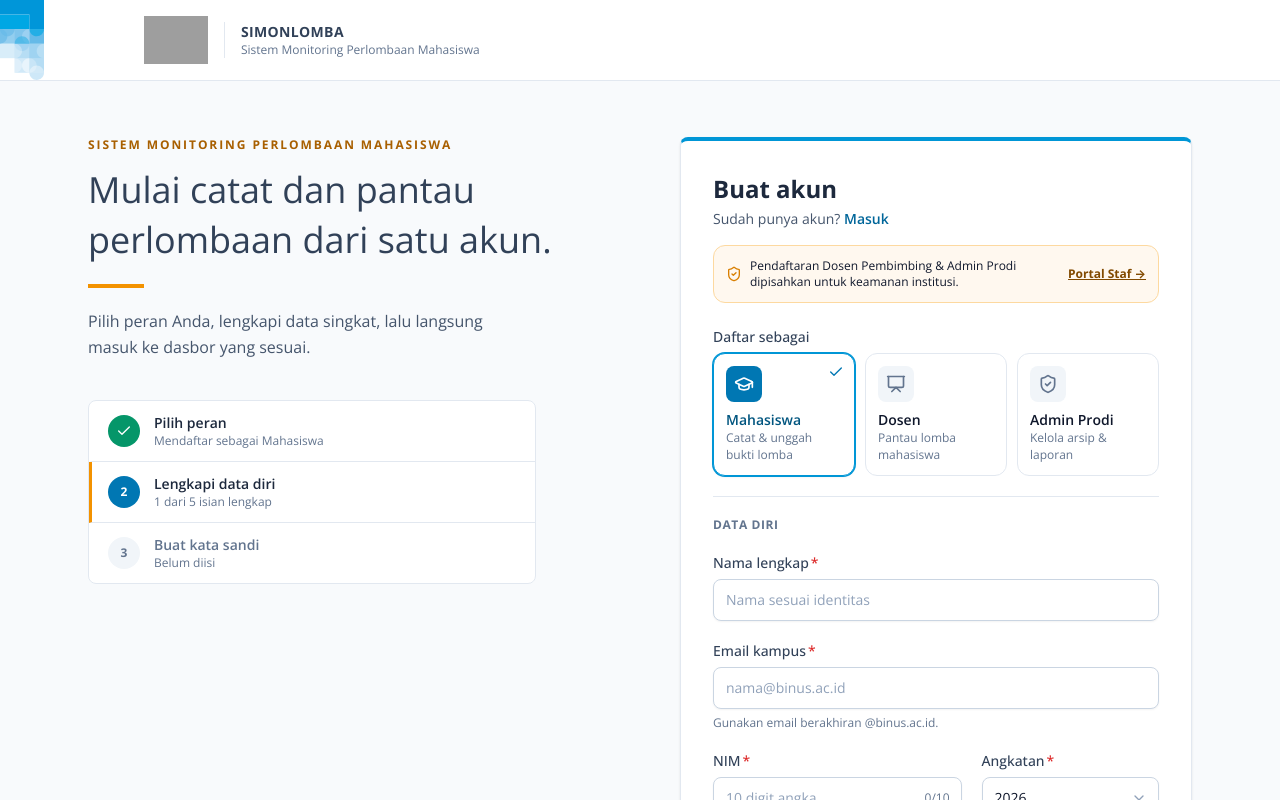
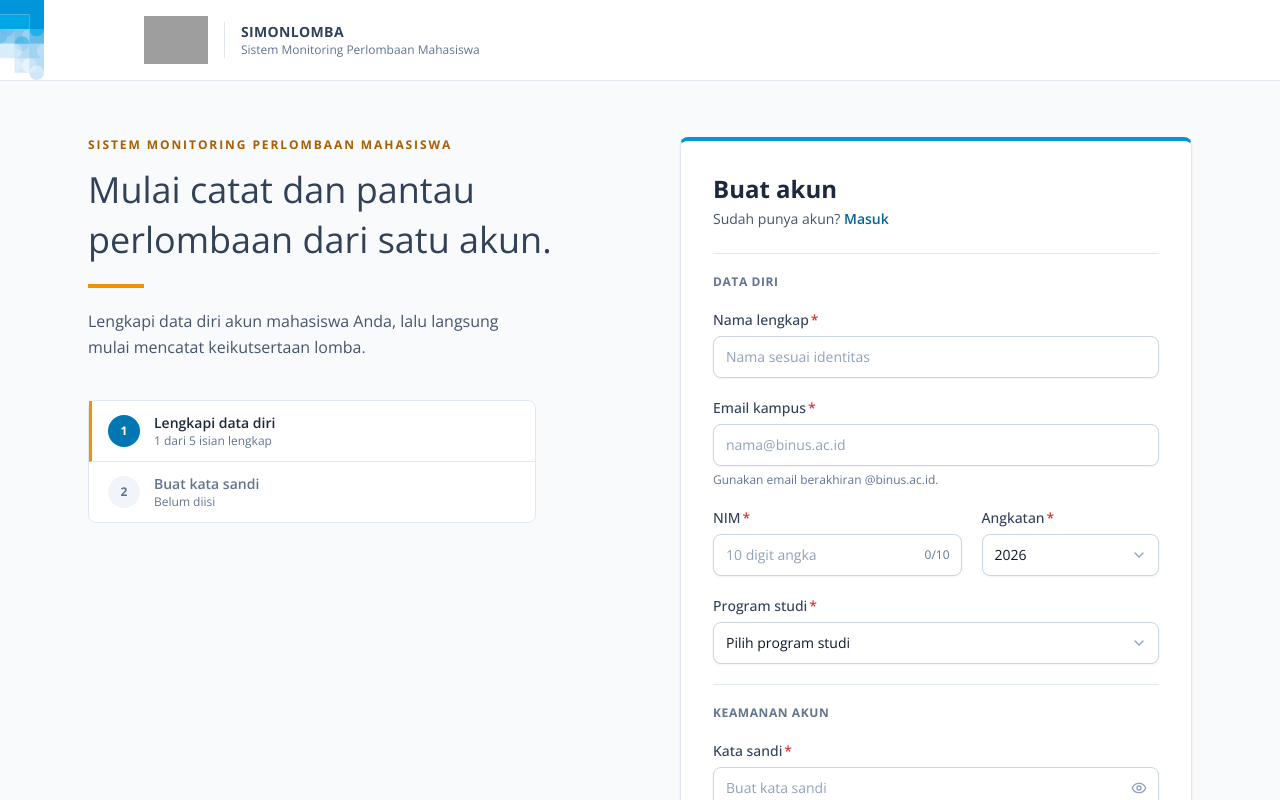
Before and after one commit to FavianJZ/Sistem-Monitoring-Perlombaan-Mahasiswa, a React (Vite) app: page /daftar in a window 1280 px wide. Shown: the top 800 px of the page. Built offline with nearby package versions, Linux system fonts and the light colour scheme; grey boxes are pictures that could not be loaded.

Commit message:
fix: perketat keamanan pendaftaran portal staf, hapus tombol publik dan batasi domain daftar khusus mahasiswa

```diff
--- a/src/pages/Login.jsx
+++ b/src/pages/Login.jsx
@@ -162,7 +162,7 @@ export default function Login() {
             </Button>
           </form>
 
-          <div className="mt-5 border-t border-slate-100 pt-4 text-center text-sm text-slate-600 space-y-1.5">
+          <div className="mt-5 border-t border-slate-100 pt-4 text-center text-sm text-slate-600">
             <p>
               Belum punya akun?{' '}
               <Link
@@ -171,16 +171,6 @@ export default function Login() {
                 className="font-semibold text-primary-700 hover:text-primary-800 hover:underline"
               >
                 Daftar sekarang
-              </Link>
-            </p>
-            <p className="text-xs text-slate-500">
-              Dosen atau Admin Prodi?{' '}
-              <Link
-                to="/daftar-staf"
-                state={lokasi.state}
-                className="font-semibold text-accent-700 hover:text-accent-800 hover:underline"
-              >
-                Portal Pendaftaran Staf →
               </Link>
             </p>
           </div>
--- a/src/pages/Register.jsx
+++ b/src/pages/Register.jsx
@@ -5,10 +5,7 @@ import {
   CircleAlert,
   Eye,
   EyeOff,
-  GraduationCap,
   Mail,
-  Presentation,
-  ShieldCheck,
   UserPlus,
 } from 'lucide-react'
 import { ModalVerifikasiOtp } from '@/components/auth/ModalVerifikasiOtp'
@@ -21,17 +18,12 @@ import { useAuth } from '@/auth/AuthContext'
 import { berandaRole } from '@/auth/sesi'
 import {
   DOMAIN_KAMPUS,
-  FIELD_PER_LANGKAH,
-  PERAN_REGISTRASI,
   kekuatanSandi,
   validasiRegistrasi,
 } from '@/auth/validasiRegistrasi'
-import { emailTerpakai, nimTerpakai, KODE_ADMIN_DEMO } from '@/services/userService'
-import { MODE_DEMO } from '@/config/mode'
+import { emailTerpakai, nimTerpakai } from '@/services/userService'
 import { PROGRAM_STUDI } from '@/config/domain'
 import { cn } from '@/lib/cn'
-
-const IKON_PERAN = { mahasiswa: GraduationCap, dosen: Presentation, admin: ShieldCheck }
 
 const TAHUN_INI = new Date().getFullYear()
 const PILIHAN_ANGKATAN = Array.from({ length: 8 }, (_, i) => String(TAHUN_INI - i))
@@ -42,7 +34,6 @@ const FORM_AWAL = {
   nim: '',
   angkatan: String(TAHUN_INI),
   prodi: '',
-  kodeAdmin: '',
   password: '',
   konfirmasi: '',
 }
@@ -94,66 +85,6 @@ function DaftarLangkah({ langkah }) {
         )
       })}
     </ol>
-  )
-}
-
-function PilihanPeran({ nilai, onChange }) {
-  return (
-    <fieldset>
-      <legend className="mb-1.5 block text-sm font-medium text-slate-700">Daftar sebagai</legend>
-      <div className="grid grid-cols-1 gap-2.5 sm:grid-cols-3">
-        {PERAN_REGISTRASI.map((peran) => {
-          const Icon = IKON_PERAN[peran.value]
-          const dipilih = nilai === peran.value
-          return (
-            <label
-              key={peran.value}
-              className={cn(
-                'relative flex cursor-pointer gap-3 rounded-lg border bg-white p-3 transition-all sm:flex-col sm:gap-2',
-                'has-[:focus-visible]:outline-2 has-[:focus-visible]:outline-offset-2 has-[:focus-visible]:outline-primary-600',
-                dipilih
-                  ? 'border-primary-500 bg-primary-50/60 shadow-card ring-1 ring-primary-500'
-                  : 'border-slate-200 hover:border-primary-300 hover:bg-slate-50',
-              )}
-            >
-              <input
-                type="radio"
-                name="role"
-                value={peran.value}
-                checked={dipilih}
-                onChange={() => onChange(peran.value)}
-                className="sr-only"
-              />
-              <span
-                className={cn(
-                  'grid size-9 shrink-0 place-items-center rounded-md transition-colors',
-                  dipilih ? 'bg-primary-600 text-white' : 'bg-slate-100 text-slate-500',
-                )}
-              >
-                <Icon className="size-5" aria-hidden="true" />
-              </span>
-              <span className="min-w-0">
-                <span
-                  className={cn(
-                    'block text-sm font-semibold',
-                    dipilih ? 'text-primary-800' : 'text-slate-900',
-                  )}
-                >
-                  {peran.label}
-                </span>
-                <span className="block text-xs leading-snug text-slate-500">{peran.deskripsi}</span>
-              </span>
-              {dipilih && (
-                <Check
-                  className="absolute right-2.5 top-2.5 size-4 text-primary-600"
-                  aria-hidden="true"
-                />
-              )}
-            </label>
-          )
-        })}
-      </div>
-    </fieldset>
   )
 }
 
@@ -214,7 +145,7 @@ export default function Register() {
   const lokasi = useLocation()
   const formRef = useRef(null)
 
-  const [role, setRole] = useState('mahasiswa')
+  const role = 'mahasiswa'
   const [form, setForm] = useState(FORM_AWAL)
   const [setuju, setSetuju] = useState(false)
   const [lihatSandi, setLihatSandi] = useState(false)
@@ -254,11 +185,6 @@ export default function Register() {
     return () => setDisentuh((sebelum) => ({ ...sebelum, [field]: true }))
   }
 
-  function gantiPeran(peranBaru) {
-    setRole(peranBaru)
-    setGalatServer(null)
-  }
-
   async function handleSubmit(event) {
     event.preventDefault()
     setGalatServer(null)
@@ -281,17 +207,11 @@ export default function Register() {
     }
   }
 
-  const isian = FIELD_PER_LANGKAH.dataDiri.filter((field) => {
-    if (field === 'nim' || field === 'angkatan') return role === 'mahasiswa'
-    if (field === 'kodeAdmin') return role === 'admin'
-    return true
-  })
+  const isian = ['nama', 'email', 'nim', 'angkatan', 'prodi']
   const isianLengkap = isian.filter((field) => !galat[field]).length
   const skorSandi = kekuatanSandi(form.password).skor
-  const labelPeran = PERAN_REGISTRASI.find((item) => item.value === role)?.label
 
   const langkah = [
-    { judul: 'Pilih peran', keterangan: `Mendaftar sebagai ${labelPeran}`, selesai: true },
     {
       judul: 'Lengkapi data diri',
       keterangan: `${isianLengkap} dari ${isian.length} isian lengkap`,
@@ -323,7 +243,7 @@ export default function Register() {
   return (
     <AuthLayout
       judul="Mulai catat dan pantau perlombaan dari satu akun."
-      deskripsi="Pilih peran Anda, lengkapi data singkat, lalu langsung masuk ke dasbor yang sesuai."
+      deskripsi="Lengkapi data diri akun mahasiswa Anda, lalu langsung mulai mencatat keikutsertaan lomba."
       catatan="Prototipe antarmuka. Akun disimpan lokal di peramban ini saja."
       panel={<DaftarLangkah langkah={langkah} />}
       lebarForm="lg:w-[34rem]"
@@ -350,19 +270,7 @@ export default function Register() {
         </div>
       )}
 
-      <div className="mt-4 mb-2 rounded-lg border border-accent-200 bg-accent-50/70 p-3 text-xs text-accent-900 flex items-center justify-between gap-3">
-        <div className="flex items-center gap-2">
-          <ShieldCheck className="size-4 shrink-0 text-accent-600" />
-          <span>Pendaftaran Dosen Pembimbing & Admin Prodi dipisahkan untuk keamanan institusi.</span>
-        </div>
-        <Link to="/daftar-staf" className="font-bold underline text-accent-800 hover:text-accent-950 shrink-0">
-          Portal Staf →
-        </Link>
-      </div>
-
       <form ref={formRef} onSubmit={handleSubmit} noValidate className="mt-6 space-y-5">
-        <PilihanPeran nilai={role} onChange={gantiPeran} />
-
         <JudulBagian>Data diri</JudulBagian>
 
         <Input
@@ -392,7 +300,7 @@ export default function Register() {
             required
           />
 
-          {role === 'mahasiswa' && form.email.endsWith(DOMAIN_KAMPUS) && (
+          {form.email.endsWith(DOMAIN_KAMPUS) && (
             <div className="mt-2 flex items-center justify-between gap-2">
               {emailTerverifikasi ? (
                 <span className="inline-flex items-center gap-1.5 text-xs font-semibold text-success-700 bg-success-50 border border-success-200 px-2.5 py-1 rounded-md">
@@ -412,7 +320,6 @@ export default function Register() {
           )}
         </div>
 
-        {role === 'mahasiswa' && (
         <div className="grid gap-5 sm:grid-cols-[1.4fr_1fr]">
           <Input
             label="NIM"
@@ -438,7 +345,6 @@ export default function Register() {
             required
           />
         </div>
-        )}
 
         <Select
           label="Program studi"
@@ -451,25 +357,6 @@ export default function Register() {
           options={PROGRAM_STUDI}
           required
         />
-
-        {role === 'admin' && (
-          <Input
-            label="Kode verifikasi Admin Prodi"
-            name="kodeAdmin"
-            autoComplete="off"
-            placeholder="Masukkan kode dari pengelola sistem"
-            hint={
-              MODE_DEMO
-                ? `Kode diberikan oleh pengelola sistem. Untuk demo: ${KODE_ADMIN_DEMO}.`
-                : 'Kode diberikan oleh pengelola sistem.'
-            }
-            value={form.kodeAdmin}
-            onChange={ubah('kodeAdmin')}
-            onBlur={sentuh('kodeAdmin')}
-            error={tampilkan('kodeAdmin')}
-            required
-          />
-        )}
 
         <JudulBagian>Keamanan akun</JudulBagian>
 
```
Also changed, not shown: 2 other files (tests, documents, lock files or other folders). Lines whose indentation alone changed are shown as unchanged.
